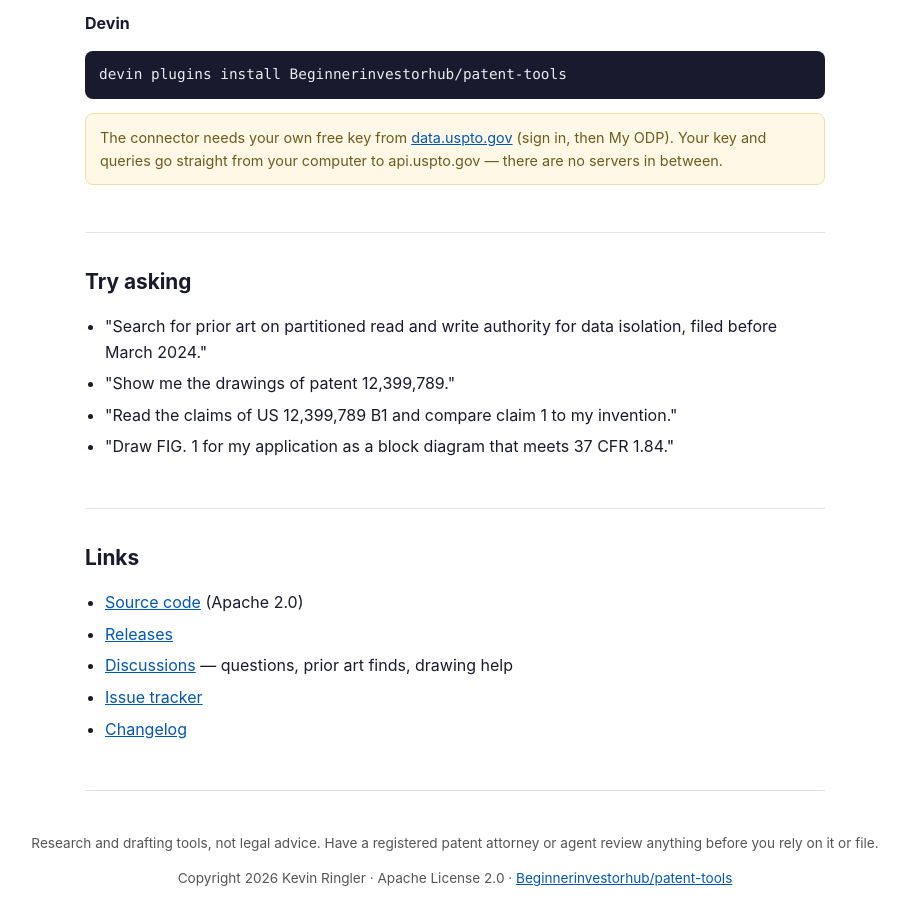
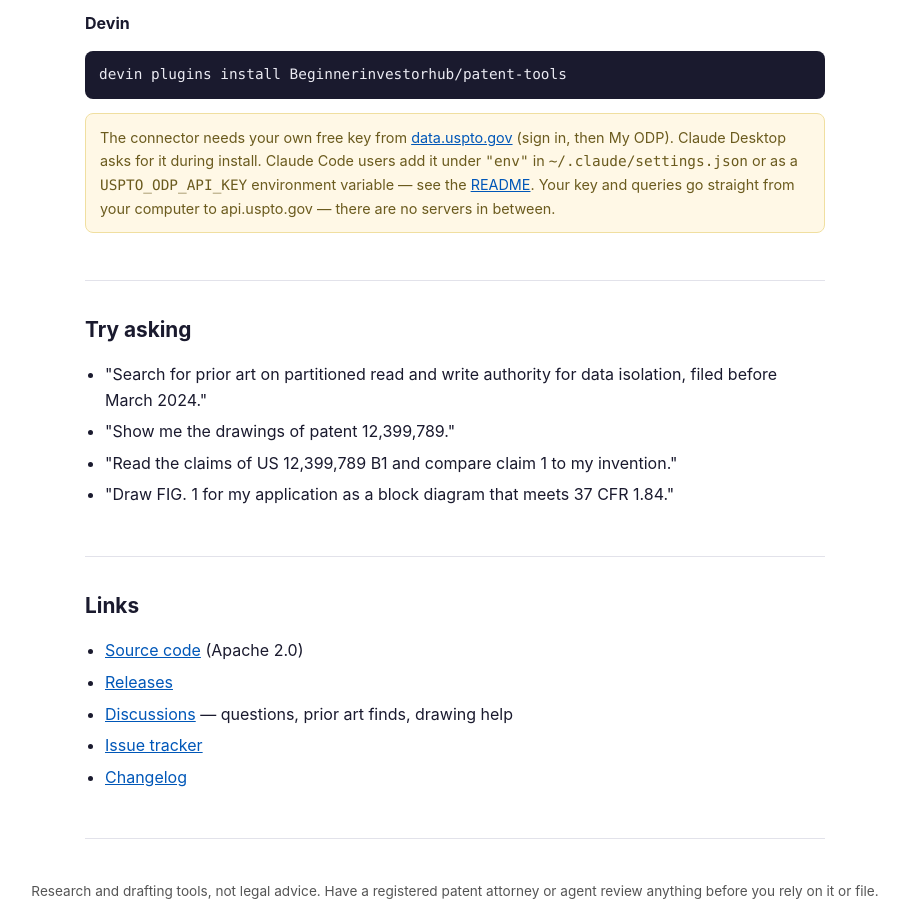
Before and after one commit to Beginnerinvestorhub/patent-tools, a browser extension: page docs/index.html in a window 1280 px wide. Shown: the part 1306-2216 px from the top of the page, without its empty margins (185-1094 px from the left). Drawn offline with Linux system fonts and the light colour scheme.

Commit message:
Docs: add Claude Code settings.json env option for the USPTO API key

```diff
--- a/docs/index.html
+++ b/docs/index.html
@@ -137,7 +137,12 @@
 
   <p class="note">The connector needs your own free key from
   <a href="https://data.uspto.gov">data.uspto.gov</a> (sign in, then
-  My&nbsp;ODP). Your key and queries go straight from your computer to
+  My&nbsp;ODP). Claude Desktop asks for it during install. Claude Code
+  users add it under <code>"env"</code> in
+  <code>~/.claude/settings.json</code> or as a
+  <code>USPTO_ODP_API_KEY</code> environment variable — see the
+  <a href="https://github.com/Beginnerinvestorhub/patent-tools#set-your-uspto-api-key">README</a>.
+  Your key and queries go straight from your computer to
   api.uspto.gov — there are no servers in between.</p>
 </section>
 
```
Also changed, not shown: README.md, connector/README.md.
